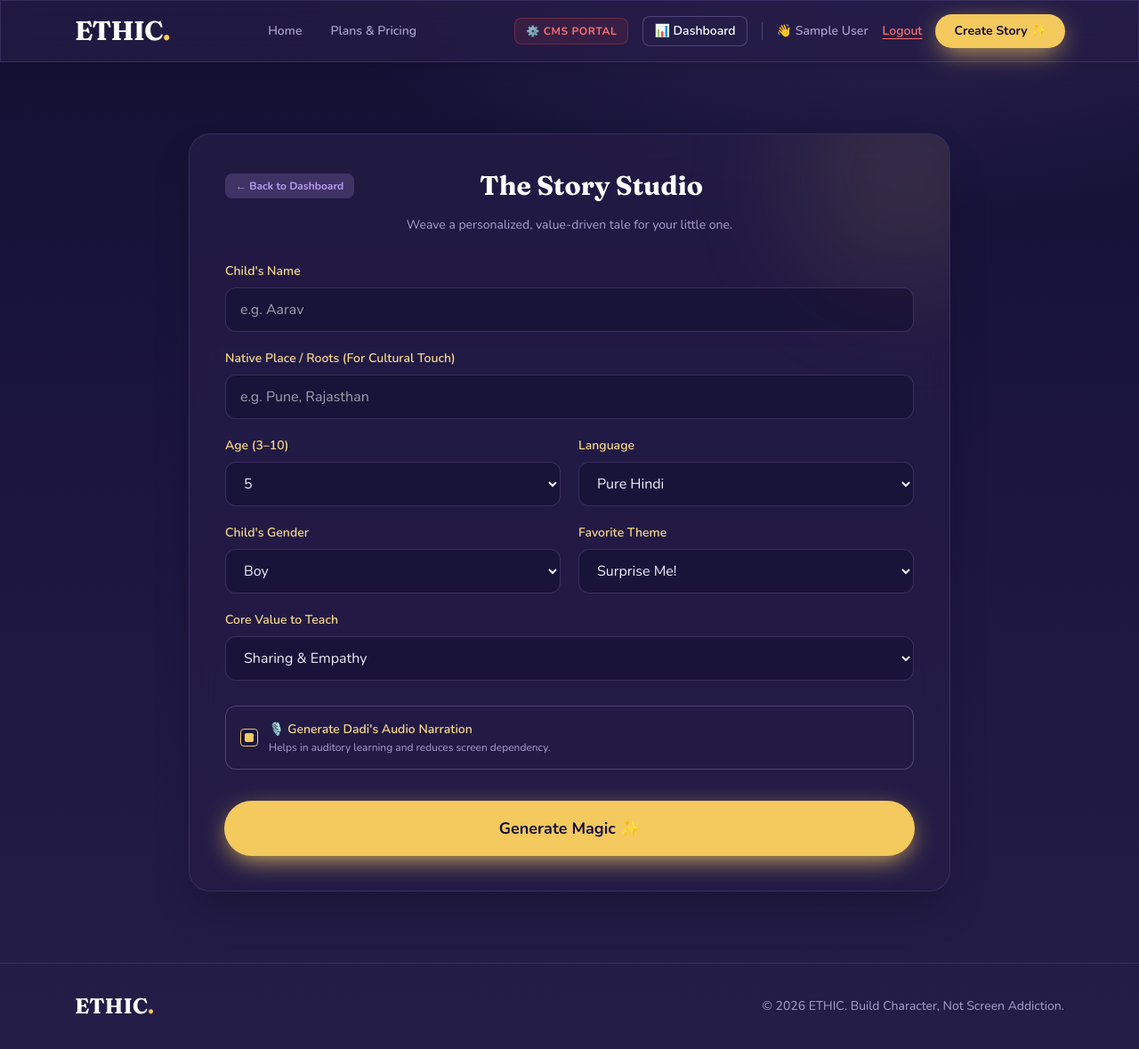
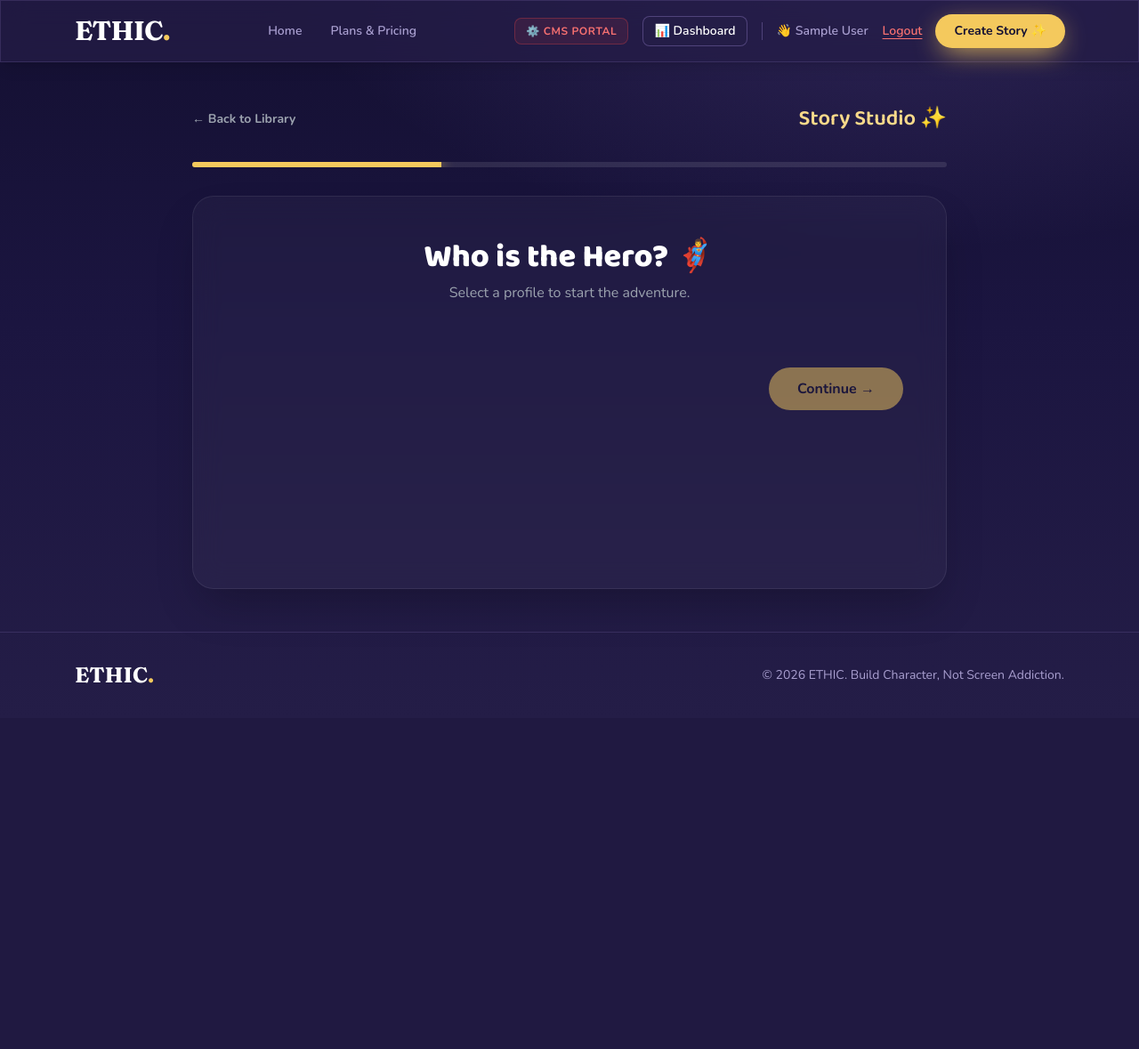
Before and after one commit to contactcuratedchoices-stack/ethic-mvp, a Flask app: page /studio in a window 1280 px wide. Shown: the whole page at 89% size. After the commit the page ends 768 px from the top, so only its background shows below. Run offline with Flask 3, Linux system fonts and the light colour scheme; the visitor is signed in with stand-in values (Sample User, id 1); some libraries are stand-ins or nearby versions.

Commit message:
Update studio.html

```diff
--- a/templates/studio.html
+++ b/templates/studio.html
@@ -1,194 +1,239 @@
 {% extends "base.html" %}
 
 {% block content %}
-<section class="mx-auto max-w-4xl px-5 py-12 md:py-20">
-  <div class="glass rounded-3xl p-6 shadow-2xl sm:p-10 relative overflow-hidden">
-    <div class="absolute -top-20 -right-20 w-64 h-64 bg-gold/10 rounded-full blur-3xl"></div>
+<link href="https://fonts.googleapis.com/css2?family=Poppins:wght@400;500;600;700&family=Baloo+2:wght@600;800&display=swap" rel="stylesheet">
 
-    <div class="mb-8 text-center relative z-10">
-      <div class="flex justify-between items-center mb-4">
-        <a href="/dashboard" class="text-xs bg-purple-soft/20 text-purple-soft font-bold px-3 py-1.5 rounded-lg hover:bg-purple-soft/40 transition">← Back to Dashboard</a>
-        <h1 class="font-serif text-3xl font-bold text-white">The Story Studio</h1>
-        <div class="w-24"></div>
-      </div>
-      <p class="text-muted text-sm">Weave a personalized, value-driven tale for your little one.</p>
+<style>
+    body { background-color: #050510; color: #ffffff; font-family: 'Poppins', sans-serif; overflow-x: hidden; }
+    .magical-font { font-family: 'Baloo 2', cursive; }
+
+    .glass-panel {
+        background: rgba(255, 255, 255, 0.03);
+        backdrop-filter: blur(16px);
+        -webkit-backdrop-filter: blur(16px);
+        border: 1px solid rgba(255, 255, 255, 0.08);
+        border-radius: 1.5rem;
+        transition: all 0.3s ease;
+    }
+
+    /* Wizard Steps Transition */
+    .wizard-step { display: none; opacity: 0; transform: translateY(20px); transition: all 0.5s ease; }
+    .wizard-step.active { display: block; opacity: 1; transform: translateY(0); }
+
+    /* Selectable Cards */
+    .select-card {
+        cursor: pointer;
+        border: 2px solid transparent;
+        transition: all 0.3s cubic-bezier(0.4, 0, 0.2, 1);
+    }
+    .select-card:hover { background: rgba(255, 255, 255, 0.08); transform: translateY(-5px); }
+    .select-card.selected {
+        background: rgba(244, 201, 93, 0.15);
+        border-color: #f4c95d;
+        box-shadow: 0 10px 30px rgba(244, 201, 93, 0.2);
+        transform: translateY(-5px) scale(1.02);
+    }
+
+    /* Magical Loading Screen */
+    #loading-screen {
+        position: fixed; inset: 0; background: #050510; z-index: 100;
+        display: none; flex-direction: column; align-items: center; justify-content: center;
+    }
+    .orb {
+        width: 150px; height: 150px; border-radius: 50%;
+        background: radial-gradient(circle, #f4c95d 0%, rgba(244,201,93,0) 70%);
+        box-shadow: 0 0 50px #f4c95d, 0 0 100px #8b5cf6;
+        animation: pulseOrb 2s infinite alternate;
+    }
+    @keyframes pulseOrb {
+        0% { transform: scale(0.8); opacity: 0.5; }
+        100% { transform: scale(1.2); opacity: 1; }
+    }
+
+    .progress-bar-container { width: 100%; height: 6px; background: rgba(255,255,255,0.1); border-radius: 10px; overflow: hidden; margin-bottom: 2rem; }
+    .progress-bar { height: 100%; background: #f4c95d; width: 33%; transition: width 0.5s ease; box-shadow: 0 0 15px #f4c95d; }
+</style>
+
+<div class="max-w-4xl mx-auto px-6 py-12 relative z-10 min-h-[80vh] flex flex-col">
+
+    <div class="flex justify-between items-center mb-8">
+        <a href="/dashboard" class="text-sm font-bold text-gray-400 hover:text-white transition flex items-center gap-2">
+            ← Back to Library
+        </a>
+        <h1 class="magical-font text-2xl text-gold-soft">Story Studio ✨</h1>
     </div>
 
-    <!-- 🚀 FIX: Added onsubmit="generateStoryMagic(event)" to strictly prevent reload -->
-    <form id="story-form" onsubmit="generateStoryMagic(event)" class="grid gap-5 sm:grid-cols-2 relative z-10">
-
-      {% if children %}
-      <div class="sm:col-span-2 bg-navy-light/60 p-4 rounded-2xl border border-purple-soft/30">
-        <label class="mb-2 block text-xs font-semibold text-gold-soft uppercase tracking-wider">Select Saved Child Profile</label>
-        <select id="profile-select" onchange="fillProfileData()" class="field w-full rounded-xl px-4 py-3 text-sm">
-          <option value="">-- Choose from saved profiles or enter manually below --</option>
-          {% for child in children %}
-            <option value="{{ child.id }}" data-name="{{ child.name }}" data-age="{{ child.age }}" data-place="{{ child.native_place }}" data-lang="{{ child.language }}" data-gender="{{ child.gender or '' }}">
-              {{ child.name }} ({{ child.age }} yrs, {{ child.native_place }})
-            </option>
-          {% endfor %}
-        </select>
-      </div>
-      {% endif %}
-
-      <div class="sm:col-span-2">
-        <label for="name" class="mb-2 block text-sm font-semibold text-gold-soft">Child's Name</label>
-        <input id="name" name="name" type="text" required placeholder="e.g. Aarav" class="field w-full rounded-xl px-4 py-3" />
-      </div>
-      <div class="sm:col-span-2">
-        <label for="native_place" class="mb-2 block text-sm font-semibold text-gold-soft">Native Place / Roots (For Cultural Touch)</label>
-        <input id="native_place" name="native_place" type="text" required placeholder="e.g. Pune, Rajasthan" class="field w-full rounded-xl px-4 py-3" />
+    <div class="progress-bar-container">
+        <div id="wizard-progress" class="progress-bar"></div>
     </div>
 
+    <div class="glass-panel p-8 md:p-12 flex-grow shadow-2xl relative">
+
+        <div id="step-1" class="wizard-step active">
+            <h2 class="magical-font text-4xl font-bold text-white mb-2 text-center">Who is the Hero? 🦸‍♂️</h2>
+            <p class="text-gray-400 text-center mb-8">Select a profile to start the adventure.</p>
+
+            <div class="grid grid-cols-2 md:grid-cols-4 gap-4">
+                {% for child in children %}
+                <div class="select-card glass-panel p-6 rounded-2xl flex flex-col items-center text-center hero-card"
+                     onclick="selectHero(this, '{{ child.name }}', '{{ child.age }}', '{{ child.gender }}', '{{ child.native_place }}')">
+                    <div class="w-16 h-16 rounded-full bg-gradient-to-br from-indigo-500 to-purple-600 mb-3 flex items-center justify-center shadow-lg text-2xl font-bold">
+                        {{ child.name[0] | upper }}
+                    </div>
+                    <h4 class="font-bold text-white">{{ child.name }}</h4>
+                    <p class="text-xs text-gray-400">{{ child.age }} yrs</p>
+                </div>
+                {% endfor %}
+            </div>
+            <div class="mt-10 flex justify-end">
+                <button onclick="nextStep(2)" id="btn-step-1" class="px-8 py-3 bg-gold text-navy font-bold rounded-full opacity-50 cursor-not-allowed transition" disabled>Continue →</button>
+            </div>
+        </div>
+
+        <div id="step-2" class="wizard-step">
+            <h2 class="magical-font text-4xl font-bold text-white mb-2 text-center">Choose the Magic 🪄</h2>
+            <p class="text-gray-400 text-center mb-8">Where should the story take place?</p>
+
+            <div class="grid grid-cols-2 md:grid-cols-3 gap-4">
+                {% set themes = [
+                    ('Space Adventure', '🚀'), ('Magical Forest', '🌲'), ('Kings & Queens', '👑'),
+                    ('Talking Animals', '🦁'), ('Underwater City', '🌊'), ('Superhero World', '⚡')
+                ] %}
+                {% for theme, icon in themes %}
+                <div class="select-card glass-panel p-6 rounded-2xl flex flex-col items-center text-center theme-card"
+                     onclick="selectTheme(this, '{{ theme }}')">
+                    <div class="text-4xl mb-3">{{ icon }}</div>
+                    <h4 class="font-bold text-white">{{ theme }}</h4>
+                </div>
+                {% endfor %}
+            </div>
+            <div class="mt-10 flex justify-between">
+                <button onclick="prevStep(1)" class="px-8 py-3 glass-panel text-white font-bold rounded-full hover:bg-white/10 transition">← Back</button>
+                <button onclick="nextStep(3)" id="btn-step-2" class="px-8 py-3 bg-gold text-navy font-bold rounded-full opacity-50 cursor-not-allowed transition" disabled>Continue →</button>
+            </div>
+        </div>
+
+        <div id="step-3" class="wizard-step">
+            <h2 class="magical-font text-4xl font-bold text-white mb-2 text-center">The Final Touch 🌟</h2>
+            <p class="text-gray-400 text-center mb-8">What should our hero learn today?</p>
+
+            <div class="grid grid-cols-2 gap-4 mb-8">
+                {% set morals = ['Honesty is the best policy', 'Kindness wins hearts', 'Never give up', 'Respect your elders', 'Sharing is caring', 'Bravery in tough times'] %}
+                {% for moral in morals %}
+                <div class="select-card glass-panel p-4 rounded-xl flex items-center justify-center text-center moral-card"
+                     onclick="selectMoral(this, '{{ moral }}')">
+                    <h4 class="font-semibold text-sm text-gray-200">{{ moral }}</h4>
+                </div>
+                {% endfor %}
+            </div>
+
+            <div class="glass-panel p-4 rounded-xl flex justify-between items-center mb-8">
                 <div>
-        <label for="age" class="mb-2 block text-sm font-semibold text-gold-soft">Age (3–10)</label>
-        <select id="age" name="age" class="field w-full rounded-xl px-4 py-3">
-          <option>3</option><option>4</option><option selected>5</option><option>6</option><option>7</option><option>8</option><option>9</option><option>10</option>
-        </select>
+                    <h4 class="font-bold text-white">Story Language</h4>
+                    <p class="text-xs text-gray-400">Choose the language for the text & audio</p>
                 </div>
-      <div>
-        <label for="language" class="mb-2 block text-sm font-semibold text-gold-soft">Language</label>
-        <select id="language" name="language" class="field w-full rounded-xl px-4 py-3">
-          <option value="Hindi">Pure Hindi</option>
+                <select id="language-select" class="bg-black/50 border border-white/20 rounded-lg px-4 py-2 text-white outline-none focus:border-gold">
+                    <option value="English">English</option>
+                    <option value="Hindi">Hindi</option>
                     <option value="Hinglish">Hinglish</option>
-          <option value="English">English</option>
                 </select>
             </div>
 
-      <div>
-        <label for="gender" class="mb-2 block text-sm font-semibold text-gold-soft">Child's Gender</label>
-        <select id="gender" name="gender" class="field w-full rounded-xl px-4 py-3">
-          <option value="Boy">Boy</option>
-          <option value="Girl">Girl</option>
-        </select>
-      </div>
-      <div>
-        <label for="theme" class="mb-2 block text-sm font-semibold text-gold-soft">Favorite Theme</label>
-        <select id="theme" name="theme" class="field w-full rounded-xl px-4 py-3">
-          <option value="General">Surprise Me!</option>
-          <option value="Magic & Fairies">Magic & Fairies</option>
-          <option value="Kings & Warriors">Kings & Warriors</option>
-          <option value="Animals & Nature">Animals & Nature</option>
-          <option value="Real-life Adventure">Real-life Adventure</option>
-        </select>
-      </div>
-
-      <div class="sm:col-span-2">
-        <label for="value" class="mb-2 block text-sm font-semibold text-gold-soft">Core Value to Teach</label>
-        <select id="value" name="value" class="field w-full rounded-xl px-4 py-3">
-          <option value="Sharing & Empathy">Sharing & Empathy</option>
-          <option value="Honesty & Truth">Honesty & Truth</option>
-          <option value="Bravery & Courage">Bravery & Courage</option>
-          <option value="Respect for Elders">Respect for Elders</option>
-          <option value="Kindness to Animals">Kindness to Animals</option>
-        </select>
-      </div>
-
-      <div class="sm:col-span-2 mt-2 p-4 rounded-xl border border-purple-soft/30 bg-navy-light/40 flex items-center gap-3">
-        <style>
-          .custom-cb { appearance: none; width: 1.25em; height: 1.25em; border: 1px solid rgba(183,157,240,0.4); border-radius: 0.25em; display: grid; place-content: center; cursor: pointer; transition: all 0.2s; background-color: rgba(20,16,50,0.6); }
-          .custom-cb::before { content: ""; width: 0.65em; height: 0.65em; transform: scale(0); transition: 120ms transform ease-in-out; box-shadow: inset 1em 1em #f4c95d; border-radius: 2px; }
-          .custom-cb:checked { border-color: #f4c95d; }
-          .custom-cb:checked::before { transform: scale(1); }
-        </style>
-        <input type="checkbox" id="generate_audio" class="custom-cb" checked />
-        <div>
-          <span class="block text-sm font-semibold text-gold-soft">🎙️ Generate Dadi's Audio Narration</span>
-          <span class="block text-xs text-muted mt-0.5">Helps in auditory learning and reduces screen dependency.</span>
-        </div>
-      </div>
-
-      <div class="sm:col-span-2 mt-4">
-        <!-- Button type is submit, but HTML onsubmit handles it now -->
-        <button type="submit" id="submit-btn" class="flex w-full items-center justify-center gap-2 rounded-full bg-gold px-7 py-4 text-lg font-bold text-navy shadow-gold transition hover:brightness-105 disabled:opacity-70">
-          <span id="btn-label">Generate Magic ✨</span>
+            <div class="mt-10 flex justify-between">
+                <button onclick="prevStep(2)" class="px-8 py-3 glass-panel text-white font-bold rounded-full hover:bg-white/10 transition">← Back</button>
+                <button onclick="generateMagic()" id="btn-step-3" class="px-8 py-3 bg-gold text-navy font-bold rounded-full opacity-50 cursor-not-allowed transition shadow-[0_0_20px_rgba(244,201,93,0.5)]" disabled>
+                    ✨ Create Magic!
                 </button>
-      </div>
-    </form>
-
-    <!-- LOADING STATE -->
-    <div id="loading-state" class="hidden mt-8 text-center border-t border-purple-soft/20 pt-8">
-      <div class="flex flex-col items-center justify-center gap-4">
-        <div class="h-10 w-10 border-4 border-gold border-t-transparent rounded-full animate-spin"></div>
-        <p class="text-gold font-semibold text-lg animate-pulse" id="loading-text">Crafting your magical story...</p>
             </div>
         </div>
 
     </div>
-</section>
+</div>
+
+<div id="loading-screen">
+    <div class="orb mb-8"></div>
+    <h2 class="magical-font text-4xl font-bold text-white mb-2 text-center">Weaving the Magic...</h2>
+    <p id="loading-text" class="text-gray-400 text-lg">Writing a beautiful story for <span id="load-hero-name" class="text-gold">your hero</span></p>
+
+    <div class="mt-12 glass-panel px-6 py-3 rounded-full border border-gold/30">
+        <p class="text-sm text-gold-soft font-medium animate-pulse">✨ Generating 3D Scenes & Dadi's Voice...</p>
+    </div>
+</div>
 
 <script>
-  function fillProfileData() {
-    const select = document.getElementById('profile-select');
-    if(!select) return;
-    const option = select.options[select.selectedIndex];
-    if(option && option.value) {
-      document.getElementById('name').value = option.getAttribute('data-name') || '';
-      document.getElementById('native_place').value = option.getAttribute('data-place') || '';
-      document.getElementById('age').value = option.getAttribute('data-age') || '';
-      document.getElementById('language').value = option.getAttribute('data-lang') || '';
-      if(option.getAttribute('data-gender')) {
-          document.getElementById('gender').value = option.getAttribute('data-gender');
-      }
-    }
+    // Data Storage
+    let storyData = {
+        child_name: "", age: "", gender: "", native_place: "", theme: "", moral_value: "", language: "English", generate_audio: true
+    };
+
+    // Step Navigation
+    function nextStep(step) {
+        document.querySelectorAll('.wizard-step').forEach(el => el.classList.remove('active'));
+        document.getElementById(`step-${step}`).classList.add('active');
+        document.getElementById('wizard-progress').style.width = `${(step/3)*100}%`;
     }
 
-  // 🚀 FIX: This function completely controls the form submission
-  async function generateStoryMagic(e) {
-    // IMMEDIATE STOP RELOAD
-    e.preventDefault();
+    function prevStep(step) {
+        document.querySelectorAll('.wizard-step').forEach(el => el.classList.remove('active'));
+        document.getElementById(`step-${step}`).classList.add('active');
+        document.getElementById('wizard-progress').style.width = `${(step/3)*100}%`;
+    }
 
-    const btn = document.getElementById('submit-btn');
-    const btnLabel = document.getElementById('btn-label');
-    const loadingState = document.getElementById('loading-state');
-    const loadingText = document.getElementById('loading-text');
+    // Selection Logic
+    function selectHero(element, name, age, gender, place) {
+        document.querySelectorAll('.hero-card').forEach(el => el.classList.remove('selected'));
+        element.classList.add('selected');
+        storyData.child_name = name; storyData.age = age; storyData.gender = gender; storyData.native_place = place;
+        document.getElementById('load-hero-name').innerText = name;
 
-    const audioCheckbox = document.getElementById('generate_audio');
-    const isAudioRequested = audioCheckbox ? audioCheckbox.checked : false;
+        let btn = document.getElementById('btn-step-1');
+        btn.disabled = false; btn.classList.remove('opacity-50', 'cursor-not-allowed');
+    }
 
-    const data = {
-      child_name: document.getElementById('name').value.trim(),
-      native_place: document.getElementById('native_place').value.trim(),
-      age: document.getElementById('age').value,
-      language: document.getElementById('language').value,
-      moral_value: document.getElementById('value').value,
-      gender: document.getElementById('gender').value,
-      theme: document.getElementById('theme').value,
-      generate_audio: isAudioRequested
-    };
+    function selectTheme(element, theme) {
+        document.querySelectorAll('.theme-card').forEach(el => el.classList.remove('selected'));
+        element.classList.add('selected');
+        storyData.theme = theme;
 
-    // UI Changes
-    btn.disabled = true;
-    btnLabel.textContent = 'Generating... ⏳';
-    loadingState.classList.remove('hidden');
-    loadingText.textContent = isAudioRequested ? 'Writing & Recording... Please wait ⏳' : 'Writing Story... Please wait ⏳';
+        let btn = document.getElementById('btn-step-2');
+        btn.disabled = false; btn.classList.remove('opacity-50', 'cursor-not-allowed');
+    }
+
+    function selectMoral(element, moral) {
+        document.querySelectorAll('.moral-card').forEach(el => el.classList.remove('selected'));
+        element.classList.add('selected');
+        storyData.moral_value = moral;
+
+        let btn = document.getElementById('btn-step-3');
+        btn.disabled = false; btn.classList.remove('opacity-50', 'cursor-not-allowed');
+    }
+
+    // Generate API Call
+    async function generateMagic() {
+        storyData.language = document.getElementById('language-select').value;
+
+        // Show Loading Screen
+        document.getElementById('loading-screen').style.display = 'flex';
 
         try {
             const response = await fetch('/generate_story', {
                 method: 'POST',
                 headers: { 'Content-Type': 'application/json' },
-          body: JSON.stringify(data)
+                body: JSON.stringify(storyData)
             });
 
-      const res = await response.json();
+            const data = await response.json();
 
-      if(res.success) {
-          // Success! Redirect to new page.
-          window.location.href = "/story/" + res.story_id;
+            if(data.success) {
+                // Redirect to Cinematic Player!
+                window.location.href = `/story/${data.story_id}`;
             } else {
-          alert('❌ Error: ' + (res.error || res.audio_error));
-          // Reset UI on error
-          btn.disabled = false;
-          btnLabel.textContent = 'Generate Magic ✨';
-          loadingState.classList.add('hidden');
+                alert("Oops! Magic failed: " + data.error);
+                document.getElementById('loading-screen').style.display = 'none';
             }
-    } catch(err) {
-        alert('❌ Server Error: Connection lost. Check internet or server status.');
-        console.error(err);
-        // Reset UI on error
-        btn.disabled = false;
-        btnLabel.textContent = 'Generate Magic ✨';
-        loadingState.classList.add('hidden');
+        } catch (error) {
+            alert("Network error occurred.");
+            document.getElementById('loading-screen').style.display = 'none';
         }
     }
 </script>
```
Lines whose indentation alone changed are shown as unchanged.
